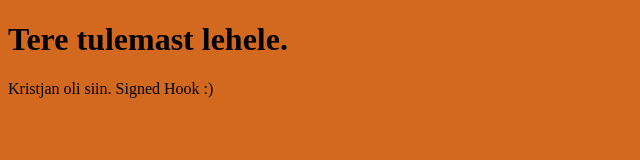
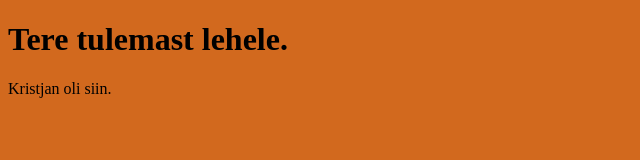
Before and after one commit to kivikangur-tthk/TARge19-Agile, a plain HTML site: page veebileht/index.html in a window 1280 px wide. Shown: the whole page, without its empty margins (0-640 px from the left). Drawn offline with Linux system fonts and the light colour scheme.

Commit message:
Update index.html

```diff
--- a/veebileht/index.html
+++ b/veebileht/index.html
@@ -9,6 +9,6 @@
 <body style="background-color: chocolate;">
     <h1>Tere tulemast lehele.</h1>
     Kristjan oli siin.
-    Signed Hook :)
+
 </body>
 </html>
```
